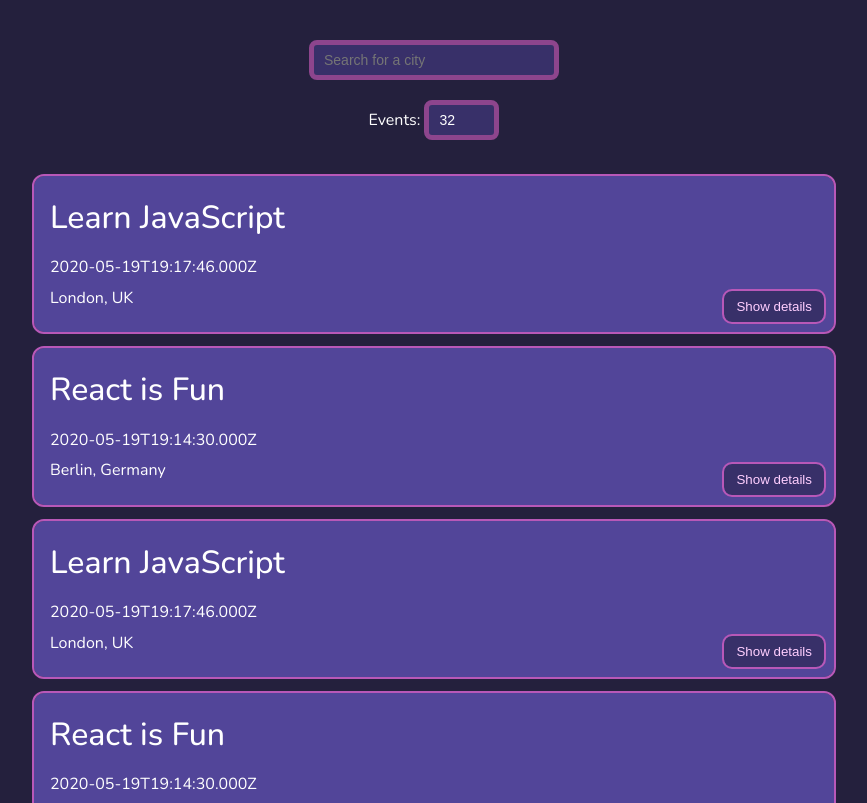
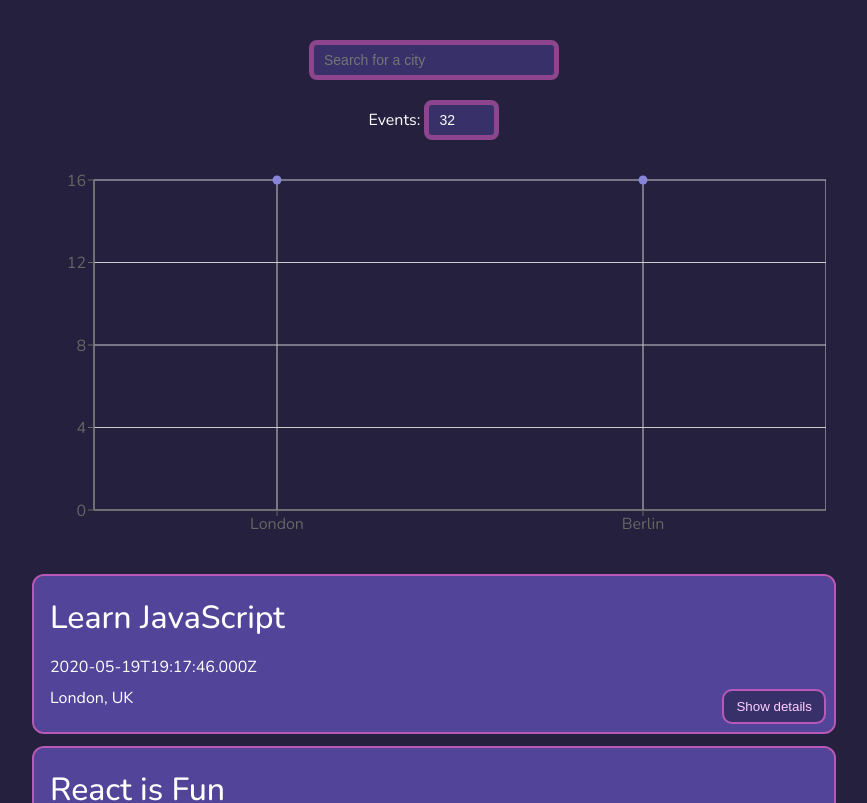
Before and after one commit to timok81/cf-meet, a React (Vite) app: page / in a window 1280 px wide. Shown: the top 803 px of the page, without its empty margins (206-1073 px from the left). Built offline with nearby package versions, Linux system fonts and the light colour scheme; what atatus-spa would draw is missing.

Commit message:
Implemented CityEventsChart

```diff
--- a/package.json
+++ b/package.json
@@ -15,6 +15,7 @@
     "prop-types": "^15.8.1",
     "react": "^18.3.1",
     "react-dom": "^18.3.1",
+    "recharts": "^2.15.1",
     "vite-plugin-pwa": "^0.21.1",
     "workbox-core": "^7.3.0",
     "workbox-expiration": "^7.3.0",
--- a/src/App.jsx
+++ b/src/App.jsx
@@ -6,6 +6,7 @@
 import { extractLocations, getEvents } from "./api";
 import { ErrorAlert, InfoAlert, WarningAlert } from "./components/Alert";
 import "./App.css";
+import CityEventsChart from "./components/CityEventsChart";
 
 const App = () => {
   const [events, setEvents] = useState([]);
@@ -51,6 +52,7 @@
         setCurrentNoe={setCurrentNOE}
         setErrorAlert={setErrorAlert}
       />
+      <CityEventsChart allLocations={allLocations} events={events} />
       <EventList events={events} />
     </div>
   );
--- /dev/null
+++ b/src/components/CityEventsChart.jsx
@@ -0,0 +1,56 @@
+import { useState, useEffect } from "react";
+import {
+  ScatterChart,
+  Scatter,
+  XAxis,
+  YAxis,
+  CartesianGrid,
+  Tooltip,
+  ResponsiveContainer,
+} from "recharts";
+import PropTypes from "prop-types";
+
+const CityEventsChart = ({ allLocations, events }) => {
+  const [data, setData] = useState([]);
+
+  useEffect(() => {
+    setData(getData());
+  }, [`${events}`]);
+
+  const getData = () => {
+    const data = allLocations.map((location) => {
+      const count = events.filter(
+        (event) => event.location === location
+      ).length;
+      const city = location.split(", ")[0];
+      return { city, count };
+    });
+    return data;
+  };
+
+  return (
+    <ResponsiveContainer width="99%" height={400}>
+      <ScatterChart
+        margin={{
+          top: 20,
+          right: 0,
+          bottom: 20,
+          left: 0,
+        }}
+      >
+        <CartesianGrid />
+        <XAxis type="category" dataKey="city" name="City" />
+        <YAxis type="number" dataKey="count" name="Number of events" />
+        <Tooltip cursor={{ strokeDasharray: "3 3" }} />
+        <Scatter name="A school" data={data} fill="#8884d8" />
+      </ScatterChart>
+    </ResponsiveContainer>
+  );
+};
+
+export default CityEventsChart;
+
+CityEventsChart.propTypes = {
+  allLocations: PropTypes.array,
+  events: PropTypes.array,
+};
```
Also changed, not shown: 1 other file (tests, documents, lock files or other folders).
